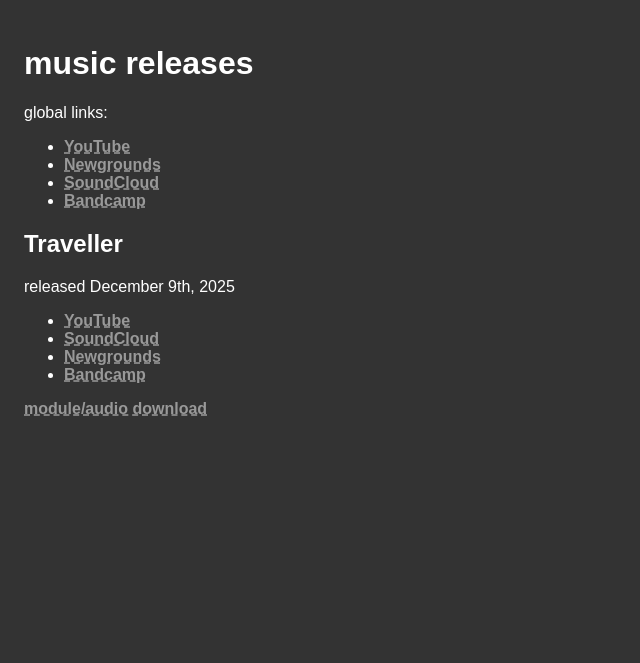
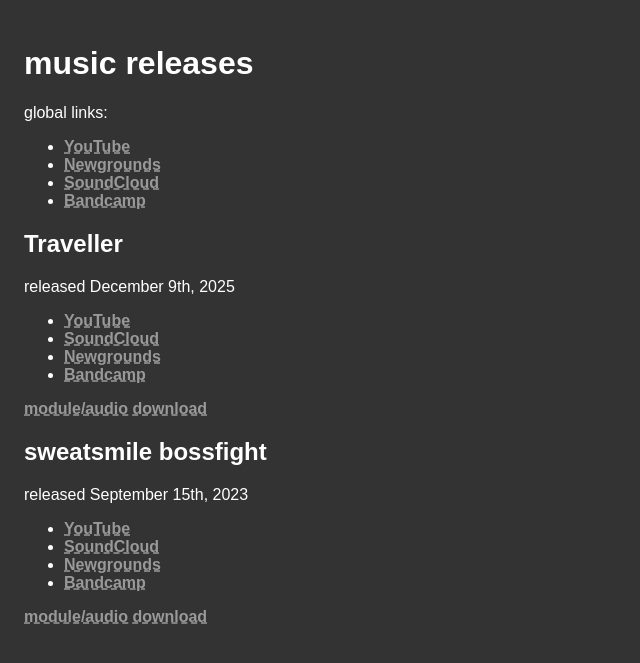
Before and after one commit to thacuber2a03/thacuber2a03.github.io, a Jekyll site: the page built from things/music.md, in a window 1280 px wide. Shown: the top 663 px of the page, without its empty margins (0-640 px from the left). Built offline with Jekyll 4.4.1, drawn with Linux system fonts in a browser that asks for light colours.

Commit message:
add sweatsmile bossfight

```diff
--- a/things/music.md
+++ b/things/music.md
@@ -22,3 +22,14 @@
 - [Bandcamp](https://x4n3ku.bandcamp.com/track/traveller)
 
 [module/audio download](https://github.com/thacuber2a03/furmods/tree/main/traveller)
+
+## sweatsmile bossfight
+
+released September 15th, 2023
+
+- [YouTube](https://www.youtube.com/watch?v=mUHFVT1rTIk)
+- [SoundCloud](https://soundcloud.com/thacuber2a03/sweatsmile-bossfight)
+- [Newgrounds](https://www.newgrounds.com/audio/listen/1272426)
+- [Bandcamp](https://x4n3ku.bandcamp.com/track/sweatsmile-bossfight)
+
+[module/audio download](https://github.com/thacuber2a03/furmods/tree/main/sweatsmile_bossfight)
```
